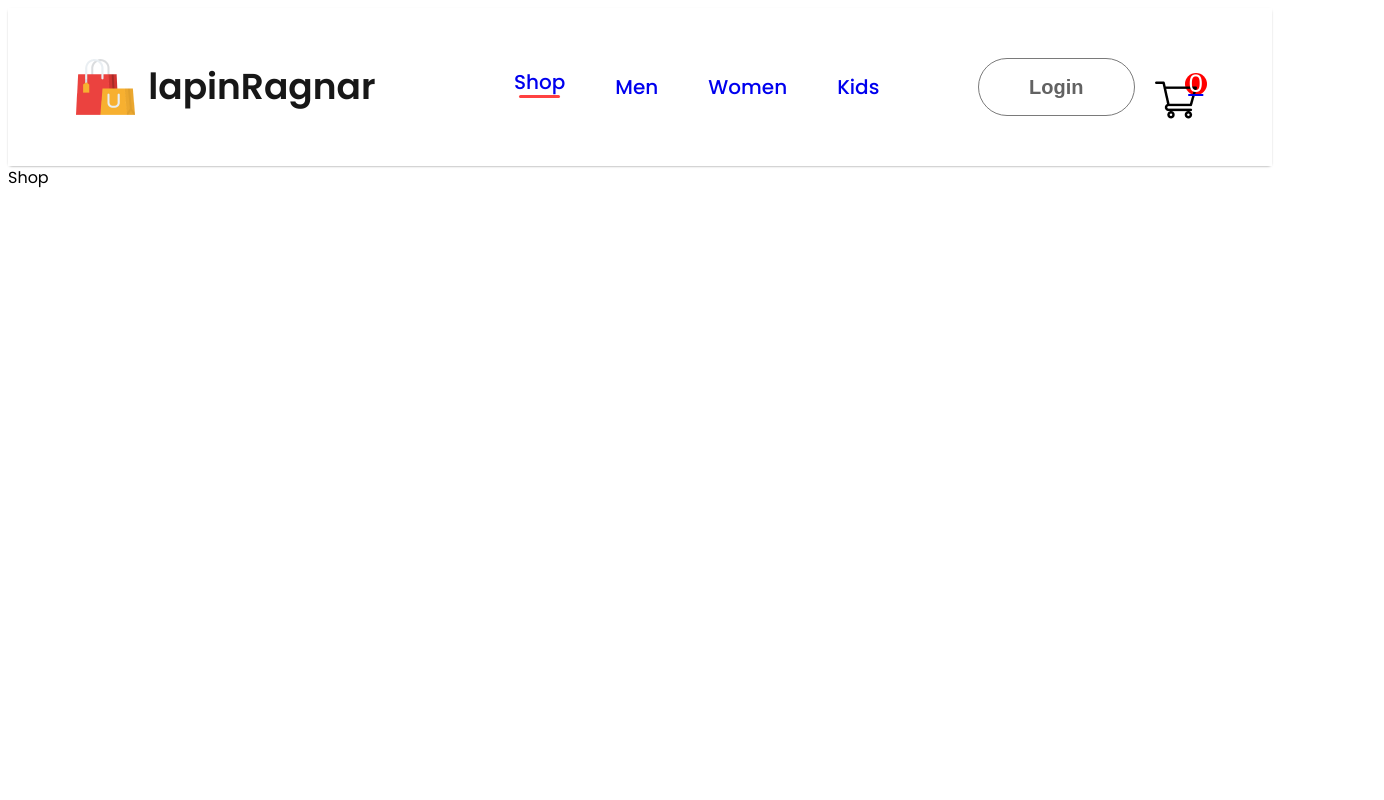
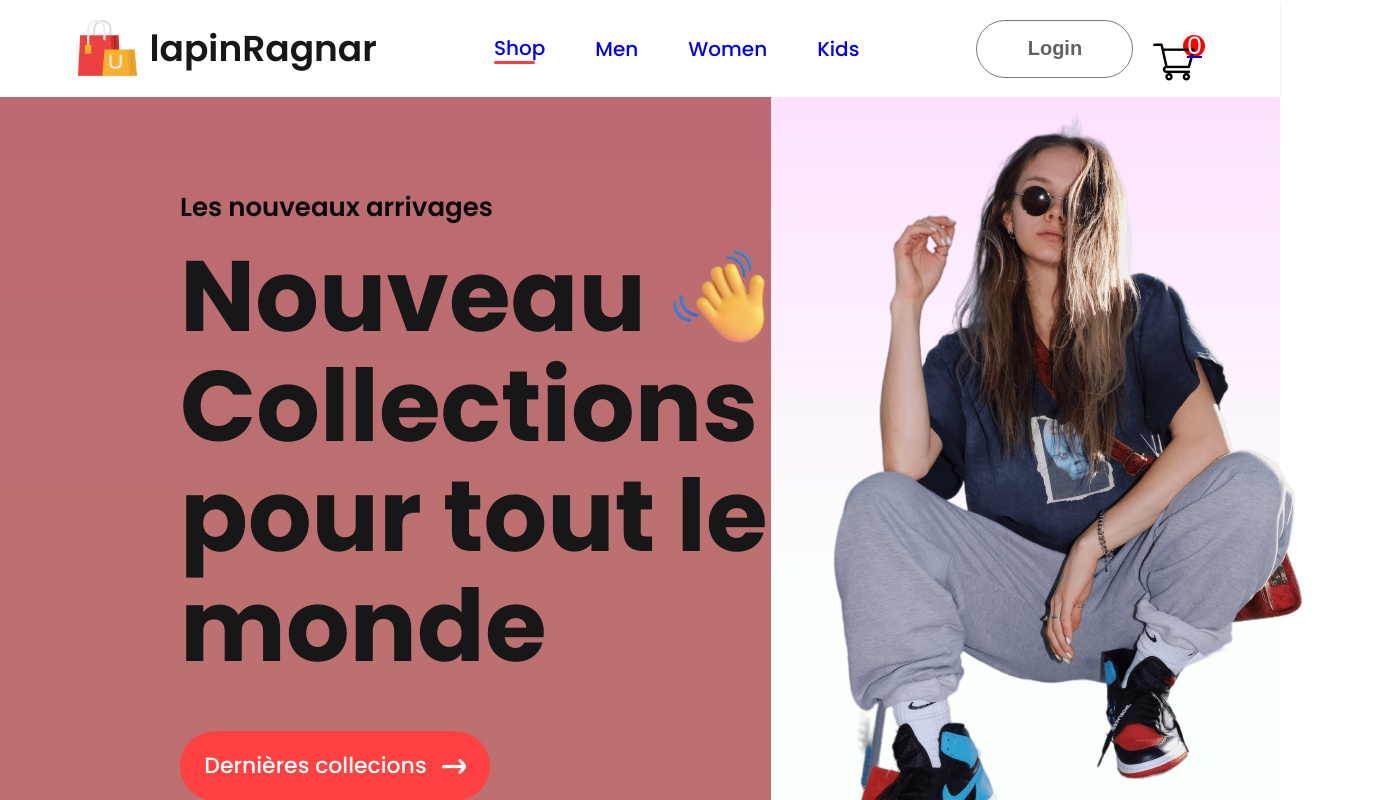
Before and after one commit to lapinRagnar/react-mongodb-atlas-ecommerce-2023, a React (Vite) app: page / in a window 1280 px wide. Shown: the top 800 px of the page, 1384 px wide, since content can reach past the window. Built offline with nearby package versions, Linux system fonts and the light colour scheme; a web font is replaced by a local one.

Commit message:
3- hero pages css et html

```diff
--- /dev/null
+++ b/src/components/hero/Hero.css
@@ -0,0 +1,60 @@
+.hero {
+  height: 100vh;
+  background: linear-gradient(180deg, #fde1ff, #e1ffea22 60%);
+  display: flex;
+}
+
+.hero-left {
+  background: rgba(168, 67, 67, 0.753);
+  flex: 1;
+  display: flex;
+  flex-direction: column;
+  justify-content: center;
+  gap: 20px;
+  padding-left: 180px;
+  line-height: 1.1;
+}
+
+.hero-left h2 {
+  color: #090909;
+  font-size: 26px;
+  font-weight: 600;
+}
+
+.hero-left p {
+  color: #171717;
+  font-size: 100px;
+  font-weight: 700;
+}
+
+.hero-hand-icon {
+  display: flex;
+  align-items: center;
+  gap: 20px;
+}
+
+.hero-hand-icon img {
+  width: 105px;
+}
+
+.hero-latest-btn {
+  display: flex;
+  align-items: center;
+  justify-content: center;
+  gap: 15px;
+  width: 310px;
+  height: 70px;
+  border-radius: 75px;
+  margin-top: 30px;
+  background-color: #ff4141;
+  color: white;
+  font-size: 22px;
+  font-weight: 500;
+}
+
+.hero-right {
+  flex: 1;
+  display: flex;
+  align-items: center;
+  justify-content: center;
+}
--- /dev/null
+++ b/src/components/hero/Hero.jsx
@@ -0,0 +1,34 @@
+import "./Hero.css"
+import hand_icon from '../assets/hand_icon.png'
+import arrow_icon from '../assets/arrow.png'
+import hero_image from '../assets/hero_image.png'
+const Hero = () => {
+  return (
+    <div className="hero">
+      <div className="hero-left">
+        <h2>Les nouveaux arrivages</h2>
+        <div>
+          <div className="hero-hand-icon">
+            <p>Nouveau</p>
+            <img src={hand_icon} alt="hand icon"/>
+          </div>
+          <p>Collections</p>
+          <p>pour tout le monde</p>
+        </div>
+
+        <div className="hero-latest-btn">
+          <div>Dernières collecions</div>
+          <img src={arrow_icon} alt="arrow icon" />
+        </div>
+
+      </div>
+
+
+      <div className="hero-right">
+        <img src={hero_image} alt="hero image" />
+      </div>
+    </div>
+  )
+}
+
+export default Hero
--- a/src/index.css
+++ b/src/index.css
@@ -13,3 +13,9 @@
   -moz-osx-font-smoothing: grayscale;
   -webkit-text-size-adjust: 100%;
 }
+
+* {
+  margin: 0;
+  padding: 0;
+  box-sizing: border-box;
+}
--- a/src/pages/Shop.jsx
+++ b/src/pages/Shop.jsx
@@ -1,7 +1,10 @@
+import Hero from "../components/hero/Hero"
 
 const Shop = () => {
   return (
-    <div>Shop</div>
+    <div>
+      <Hero />
+    </div>
   )
 }
 
```
